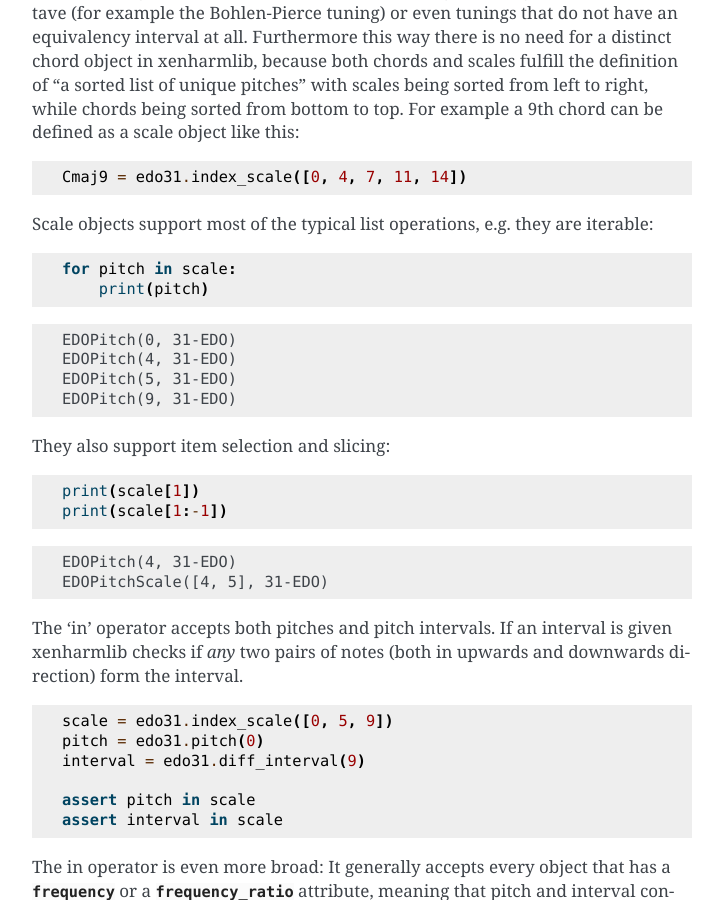
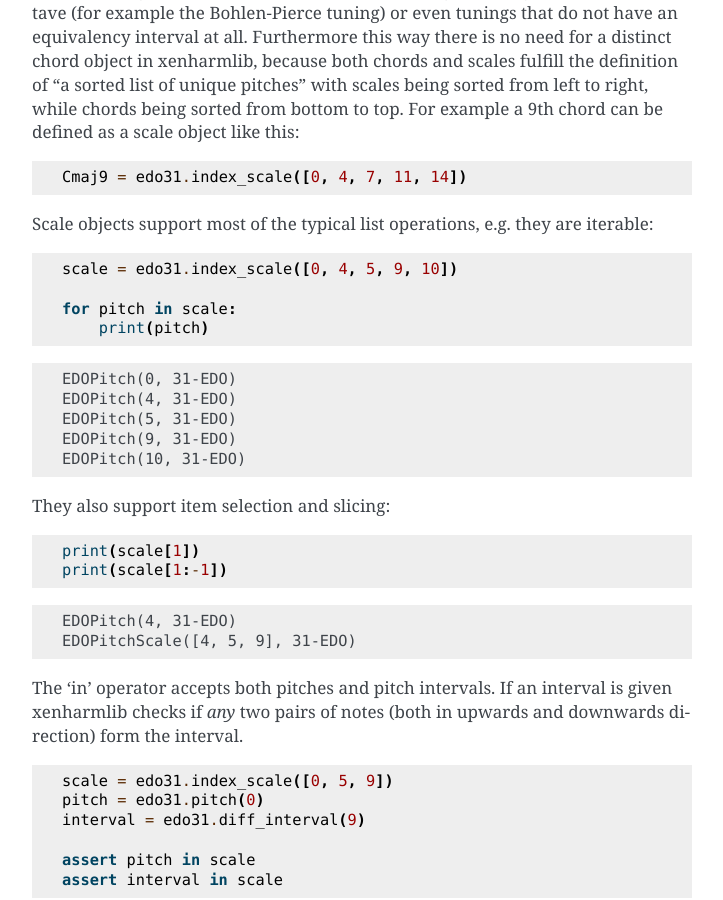
Before and after one commit to retooth2/xenharmlib, a Sphinx documentation site: the page built from doc/quickstart.rst, in a window 1280 px wide and 900 px high, scrolled down 8218 px. Shown: the whole window, without its empty margins (388-1111 px from the left). Built offline with Sphinx 7.4.7, drawn with Linux system fonts in a browser that asks for light colours; some of the changed text lies outside the part shown.

Commit message:
fix(doc): Fixed examples in quickstart

```diff
--- a/doc/quickstart.rst
+++ b/doc/quickstart.rst
@@ -281,7 +281,7 @@
 
 .. testoutput::
 
-    6
+    EDOPitchInterval(6, 31-EDO)
 
 Calling the :meth:`~xenharmlib.core.freq_repr.FreqRepr.interval` of a pitch with
 another pitch as an argument:
@@ -296,7 +296,7 @@
 
 .. testoutput::
 
-    6
+    EDOPitchInterval(6, 31-EDO)
 
 or, finally, without defining any pitches, by specifying the desired
 distance directly with the
@@ -310,7 +310,7 @@
 
 .. testoutput::
 
-    6
+    EDOPitchInterval(6, 31-EDO)
 
 Intervals are considered **directional** in xenharmlib, which means
 that the order of the pitches from which they are created is important.
@@ -393,7 +393,7 @@
 
 .. testoutput::
 
-   Pitch(9, 12-EDO)
+   EDOPitch(9, 12-EDO)
 
 For periodic tunings, you can calculate the generator distance, which is
 the minimum number of steps from one pitch to the other when iteratively
@@ -512,6 +512,8 @@
 
 .. testcode::
 
+    scale = edo31.index_scale([0, 4, 5, 9, 10])
+
     for pitch in scale:
         print(pitch)
 
@@ -521,6 +523,7 @@
     EDOPitch(4, 31-EDO)
     EDOPitch(5, 31-EDO)
     EDOPitch(9, 31-EDO)
+    EDOPitch(10, 31-EDO)
 
 They also support item selection and slicing:
 
@@ -532,7 +535,7 @@
 .. testoutput::
 
     EDOPitch(4, 31-EDO)
-    EDOPitchScale([4, 5], 31-EDO)
+    EDOPitchScale([4, 5, 9], 31-EDO)
 
 The 'in' operator accepts both pitches and pitch intervals. If an
 interval is given xenharmlib checks if *any* two pairs of notes
@@ -675,7 +678,7 @@
         # differ in base interval)
         return scale.difference(avoid_scale, ignore_bi_index=True)
 
-    c_maj = edo12.index_scale([0, 2, 4, 5, 7, 9, 11]
+    c_maj = edo12.index_scale([0, 2, 4, 5, 7, 9, 11])
     F7 = edo12.index_scale([5, 9, 12, 15])
 
     print(get_safe_for_chord(c_maj, F7))
@@ -711,8 +714,8 @@
 
 .. testoutput::
 
+    EDOPitchScale([0, 1, 5, 6, 7, 10], 12-EDO)
     EDOPitchScale([0, 1, 5, 10], 12-EDO)
-    EDOPitchScale([0, 1, 5, 6, 7, 10], 12-EDO)
     EDOPitchScale([7], 12-EDO)
     EDOPitchScale([6, 7], 12-EDO)
 
@@ -831,7 +834,7 @@
 
 .. testcode::
 
-    triad = n_edo31.scale(
+    triad = n_edo24.scale(
         [c, e_neutral, g_flat]
     )
 
@@ -1479,7 +1482,7 @@
 
 .. testcode::
 
-    Cm7 = n_edo12.pc_scale(['C', 'Eb', 'G', 'Bb])
+    Cm7 = n_edo12.pc_scale(['C', 'Eb', 'G', 'Bb'])
 
 In terms of list operations note scales provide the same functionality
 as pitch scales. Single notes and slices can be retrieved as if the
@@ -1494,7 +1497,7 @@
     assert n_edo12.note('C', 0) in Cm7
     assert n_edo12.shorthand_interval('m', 3) in Cm7
     assert edo12.pitch(3) in Cm7
-    assert edo12.diff_interval(11) in Cm7
+    assert edo12.diff_interval(10) in Cm7
 
 .. testoutput::
 
```
Also changed, not shown: other parts of doc/quickstart.rst (+12 -12 lines).
